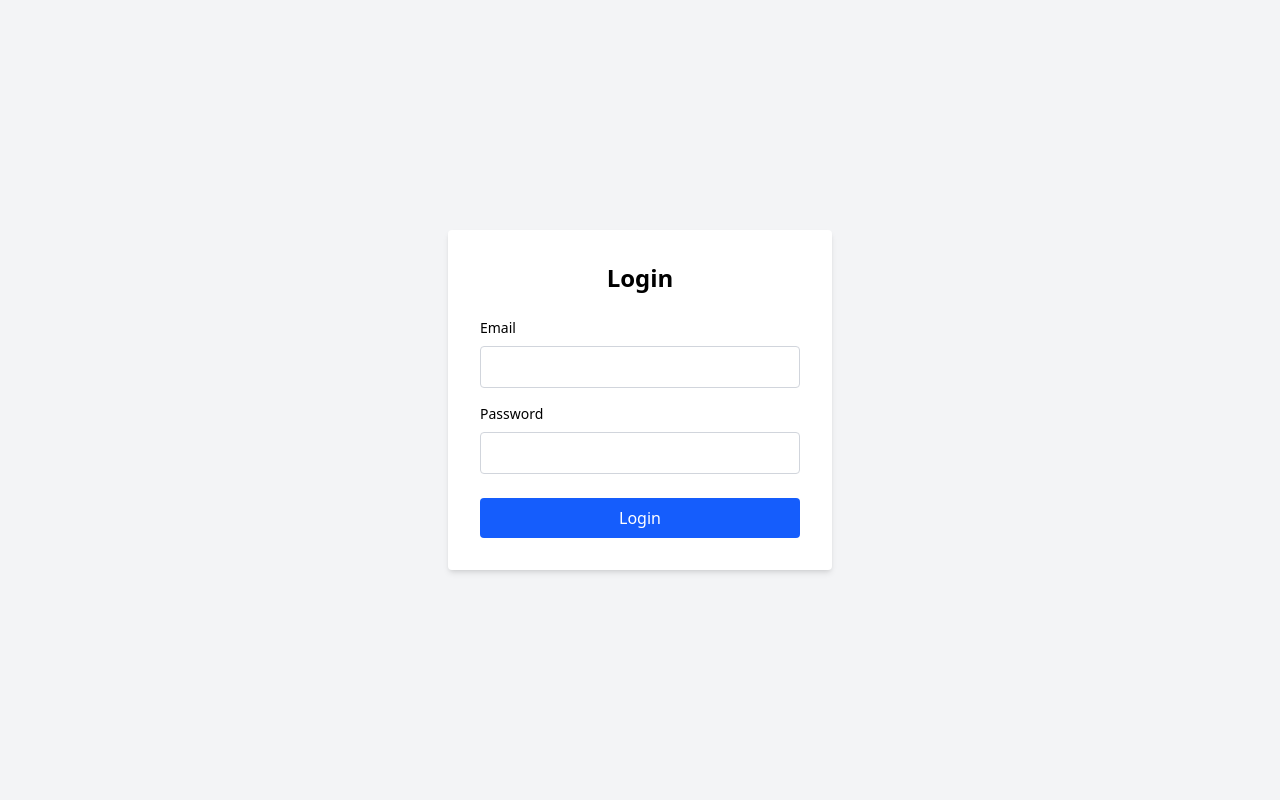
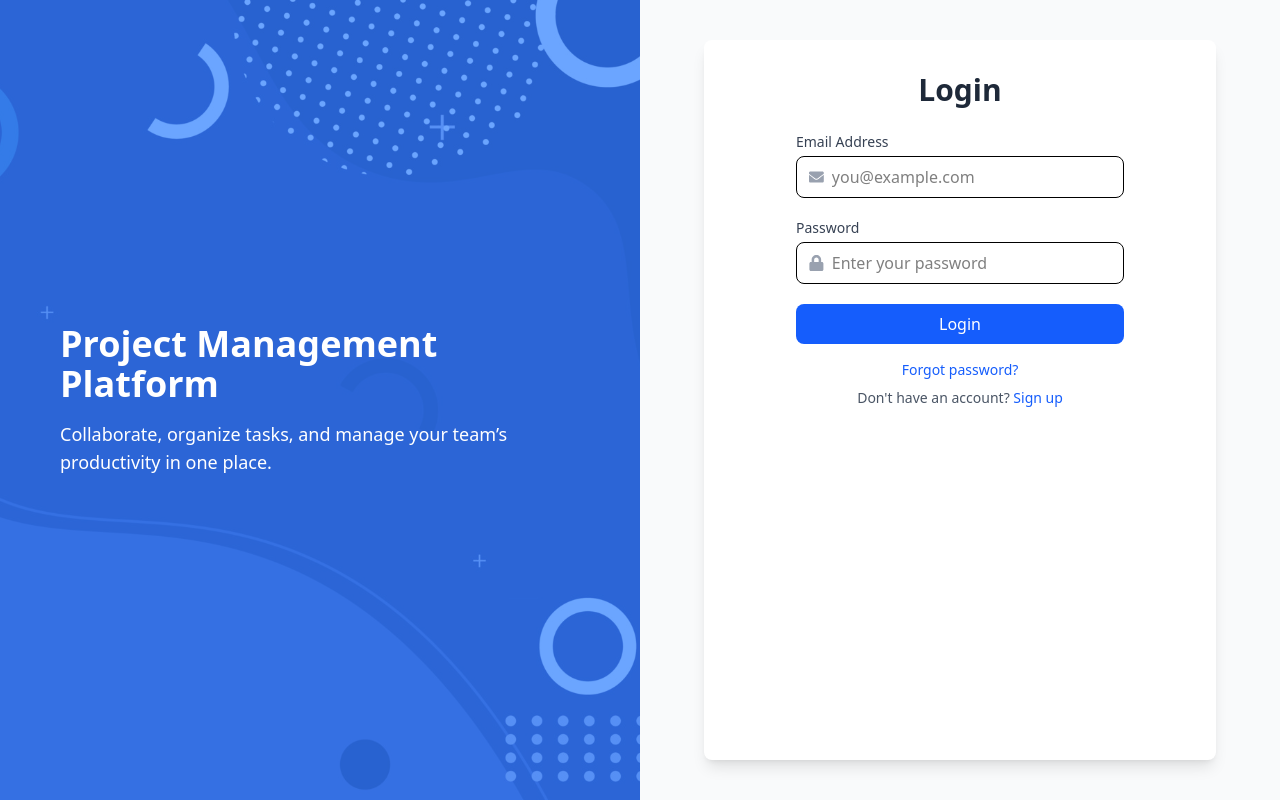
Before and after one commit to Lolipopxn/ProjectManagement-Web, a Next.js app in the folder projectmanage-web/main-web/: page /login in a window 1280 px wide. Built offline with nearby package versions, Linux system fonts and the light colour scheme.

Commit message:
Change UI Login page

```diff
--- a/projectmanage-web/main-web/app/login/page.tsx
+++ b/projectmanage-web/main-web/app/login/page.tsx
@@ -2,6 +2,8 @@
 
 import { useActionState } from "react";
 import { login } from "./action";
+import { FaEnvelope, FaLock } from "react-icons/fa";
+import Image from "next/image";
 
 const initialState = {
   message: null,
@@ -11,37 +13,81 @@ export default function LoginPage() {
   const [state, formAction] = useActionState(login, initialState);
 
   return (
-    <div className="flex items-center justify-center h-screen bg-gray-100">
-      <div className="bg-white p-8 rounded shadow-md w-96">
-        <h2 className="text-2xl font-bold mb-6 text-center">Login</h2>
-        <form action={formAction}>
-          <div className="mb-4">
-            <label htmlFor="email" className="block text-sm font-medium mb-2">
-              Email
+    <div className="flex h-full">
+      <div className="w-1/2 relative h-screen hidden md:block bg-blue-500">
+        <Image
+          src="/bg-login.jpg"
+          alt="Login Image"
+          fill
+          className="object-cover opacity-30 z-0"
+        />
+
+        <div className="absolute inset-0 bg-black-500/[100%] flex items-center justify-start p-15">
+          <div className="text-white text-start">
+            <h1 className="text-4xl font-bold mb-4">
+              Project Management Platform
+            </h1>
+            <p className="text-lg">
+              Collaborate, organize tasks, and manage your team’s productivity
+              in one place.
+            </p>
+          </div>
+        </div>
+      </div>
+
+      <div className="w-full md:w-1/2 flex items-center justify-center bg-gray-50">
+        <div className="bg-white shadow-lg rounded-lg p-8 w-[80%] h-[90%]">
+          <h2 className="text-3xl font-bold text-center text-gray-800 mb-6">
+            Login
+          </h2>
+
+          <form className="space-y-5 px-15" action={formAction}>
+            {/* Email */}
+            <div>
+              <label
+                htmlFor="email"
+                className="block text-sm font-medium text-gray-700 mb-1"
+              >
+                Email Address
               </label>
+              <div className="flex items-center border rounded-lg px-3 py-2 focus-within:ring-2 focus-within:ring-blue-500">
+                <FaEnvelope className="text-gray-400 mr-2" />
                 <input
+                  id="email"
                   type="email"
-              id="email"
                   name="email"
-              className="w-full p-2 border border-gray-300 rounded"
                   required
+                  placeholder="you@example.com"
+                  className="w-full border-none outline-none"
                 />
               </div>
-          <div className="mb-6">
-            <label htmlFor="password" className="block text-sm font-medium mb-2">
+            </div>
+
+            {/* Password */}
+            <div>
+              <label
+                htmlFor="password"
+                className="block text-sm font-medium text-gray-700 mb-1"
+              >
                 Password
               </label>
+              <div className="flex items-center border rounded-lg px-3 py-2 focus-within:ring-2 focus-within:ring-blue-500">
+                <FaLock className="text-gray-400 mr-2" />
                 <input
+                  id="password"
                   type="password"
-              id="password"
                   name="password"
-              className="w-full p-2 border border-gray-300 rounded"
                   required
+                  placeholder="Enter your password"
+                  className="w-full border-none outline-none"
                 />
               </div>
+            </div>
+
+            {/* Login Button */}
             <button
               type="submit"
-            className="w-full bg-blue-600 text-white py-2 rounded hover:bg-blue-700 transition duration-200"
+              className="w-full bg-blue-600 text-white py-2 rounded-lg hover:bg-blue-700 transition-all"
             >
               Login
             </button>
@@ -51,6 +97,22 @@ export default function LoginPage() {
             </div>
           )}
           </form>
+
+          {/* Footer */}
+          <div className="mt-4 text-center text-sm text-gray-600">
+            <p>
+              <a href="/forgot_password" className="text-blue-600 hover:underline">
+                Forgot password?
+              </a>
+            </p>
+            <p className="mt-2">
+              Don't have an account?{" "}
+              <a href="/register" className="text-blue-600 hover:underline">
+                Sign up
+              </a>
+            </p>
+          </div>
+        </div>
       </div>
     </div>
   );
```
Also changed, not shown: projectmanage-web/main-web/public/bg-login.jpg (added). Lines whose indentation alone changed are shown as unchanged.
